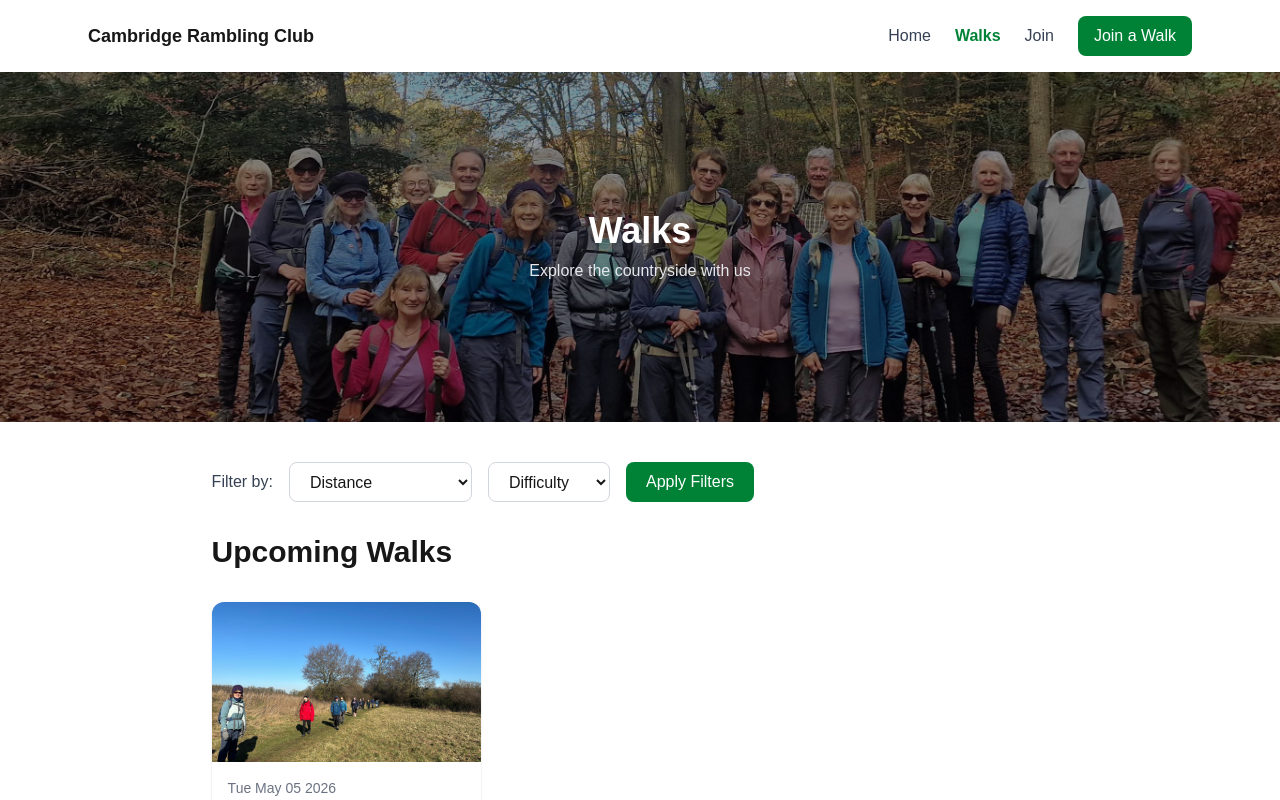
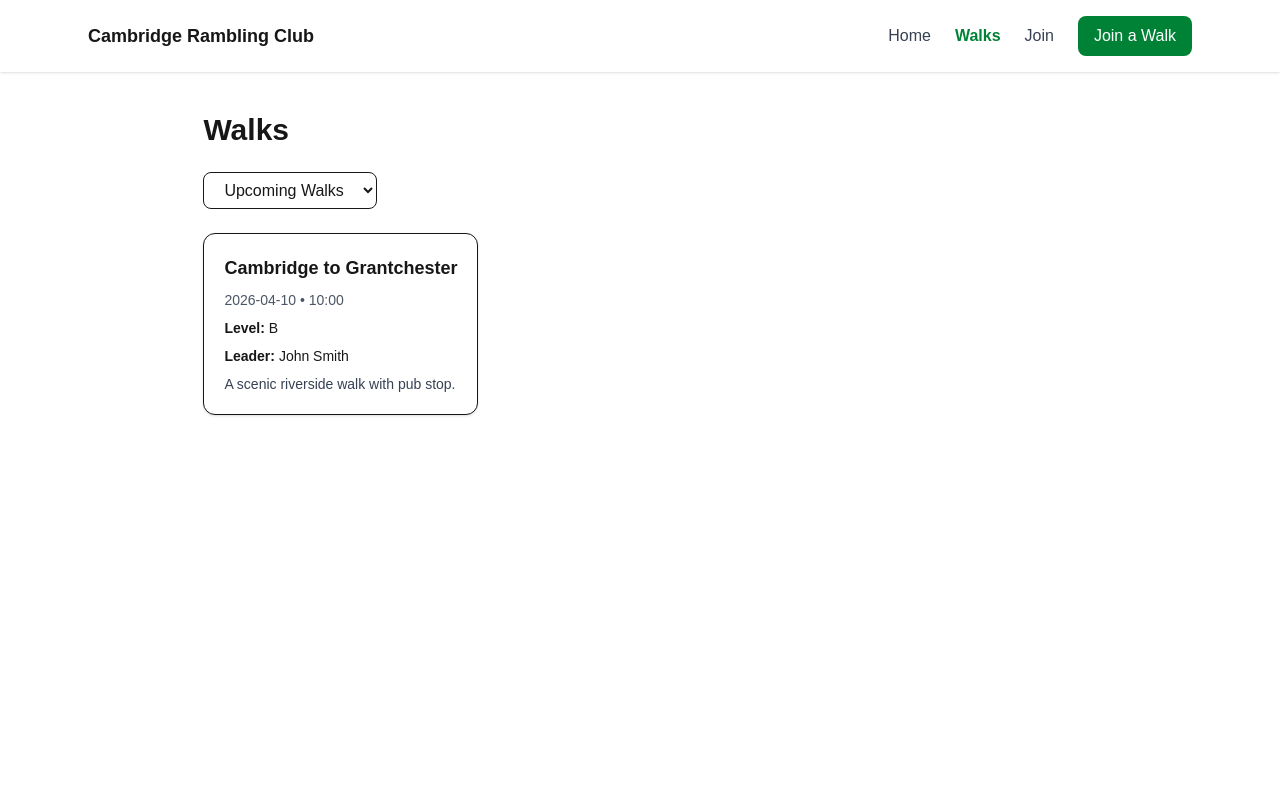
Before and after one commit to pelx/cambridge-rambling-club, a Next.js app: page /walks in a window 1280 px wide. Shown: the top 800 px of the page. Built offline with nearby package versions, Linux system fonts and the light colour scheme.

Commit message:
data attr walks change

```diff
--- /dev/null
+++ b/app/walks/id/page.tsx
@@ -0,0 +1,25 @@
+import { walks } from '@/lib/walks';
+
+export default function WalkDetail({ params }: any) {
+  const walk = walks.find(w => w.id === params.id);
+
+  if (!walk) return <div>Not found</div>;
+
+  return (
+    <section className="max-w-3xl mx-auto px-6 py-16">
+      <h1 className="text-3xl font-bold mb-4">
+        {walk.title}
+      </h1>
+
+      <img src={walk.image} className="rounded-xl mb-6" />
+
+      <p className="mb-4">{walk.description}</p>
+
+      <ul className="space-y-2">
+        <li>Date: {walk.date}</li>
+        <li>Distance: {walk.distance} km</li>
+        <li>Difficulty: {walk.difficulty}</li>
+      </ul>
+    </section>
+  );
+}
--- a/app/walks/page.tsx
+++ b/app/walks/page.tsx
@@ -1,40 +1,41 @@
+'use client';
+
+import { useState } from 'react';
 import Navbar from '../../components/Navbar';
-import PageHeader from '../../components/PageHeader';
-import FilterBar from '../../components/FilterBar';
 import WalkCard from '../../components/WalkCard';
-import CTASection from '../../components/CTASection';
+import WalkFilter from '../../components/WalkFilter';
 import { walks } from '../../lib/walks';
 
 export default function WalksPage() {
+    const [ filter, setFilter ] = useState<'upcoming' | 'past'>('upcoming');
+
+    const today = new Date();
+
+    const filteredWalks = walks.filter((walk) => {
+        const walkDate = new Date(walk.date);
+
+        return filter === 'upcoming'
+            ? walkDate >= today
+            : walkDate < today;
+    });
+
     return (
         <>
             <Navbar />
 
-            {/* Header */}
-            <PageHeader
-                title="Walks"
-                subtitle="Explore the countryside with us"
-                image="/images/hero.jpg"
-            />
-
             <div className="max-w-6xl mx-auto px-6 py-10">
 
-                <FilterBar />
+                <h1 className="text-3xl font-bold mb-6">Walks</h1>
 
-                <h2 className="text-2xl md:text-3xl font-semibold my-8">
-                    Upcoming Walks
-                </h2>
+                <WalkFilter value={filter} onChange={setFilter} />
 
-                {/* Walk grid */}
                 <div className="grid md:grid-cols-3 gap-6">
-                    {walks.map((walk) => (
+                    {filteredWalks.map((walk) => (
                         <WalkCard key={walk.id} walk={walk} />
                     ))}
                 </div>
 
             </div>
-
-            <CTASection />
         </>
     );
 }
--- a/components/WalkCard.tsx
+++ b/components/WalkCard.tsx
@@ -1,38 +1,38 @@
-import Link from 'next/link';
-import { Walk } from '@/lib/walks';
+type Props = {
+    walk: {
+        title: string;
+        date: string;
+        time: string;
+        level: string;
+        leader: string;
+        description: string;
+    };
+};
 
-export default function WalkCard({ walk }: { walk: Walk }) {
+export default function WalkCard({ walk }: Props) {
     return (
-        <div className="bg-white rounded-xl shadow-sm overflow-hidden">
-            <img
-                src={walk.image}
-                className="h-40 w-full object-cover"
-            />
+        <div className="border rounded-xl p-5 shadow-sm bg-white">
 
-            <div className="p-4">
-                <p className="text-sm text-gray-500">
-                    {new Date(walk.date).toDateString()}
-                </p>
+            <h3 className="text-lg font-semibold mb-2">
+                {walk.title}
+            </h3>
 
-                <h3 className="font-semibold text-lg">
-                    {walk.title}
-                </h3>
+            <p className="text-sm text-gray-600 mb-2">
+                {walk.date} • {walk.time}
+            </p>
 
-                <p className="text-sm">
-                    {walk.distance} km • {walk.difficulty}
-                </p>
+            <p className="text-sm mb-2">
+                <strong>Level:</strong> {walk.level}
+            </p>
 
-                <p className="text-sm text-gray-600 mt-2">
-                    {walk.description}
-                </p>
+            <p className="text-sm mb-2">
+                <strong>Leader:</strong> {walk.leader}
+            </p>
 
-                <Link
-                    href={`/walks/${ walk.id }`}
-                    className="inline-block mt-3 text-green-700"
-                >
-                    Details →
-                </Link>
-            </div>
+            <p className="text-gray-700 text-sm">
+                {walk.description}
+            </p>
+
         </div>
     );
 }
--- /dev/null
+++ b/components/WalkFilter.tsx
@@ -0,0 +1,23 @@
+'use client';
+
+type Props = {
+    value: 'upcoming' | 'past';
+    onChange: (value: 'upcoming' | 'past') => void;
+};
+
+export default function WalkFilter({ value, onChange }: Props) {
+    return (
+        <div className="mb-6">
+            <select
+                value={value}
+                onChange={(e) =>
+                    onChange(e.target.value as 'upcoming' | 'past')
+                }
+                className="border px-4 py-2 rounded-lg"
+            >
+                <option value="upcoming">Upcoming Walks</option>
+                <option value="past">Past Walks</option>
+            </select>
+        </div>
+    );
+}
--- a/lib/walks.ts
+++ b/lib/walks.ts
@@ -1,23 +1,30 @@
 export type Walk = {
-  id: string;
+  id: number;
   title: string;
-  date: string;
-  distance: number;
-  difficulty: 'Easy' | 'Moderate' | 'Hard';
-  location: string;
+  date: string; // YYYY-MM-DD
+  time: string;
+  level: 'A' | 'B' | 'C';
+  leader: string;
   description: string;
-  image: string;
 };
 
 export const walks: Walk[] = [
   {
-    id: 'grantchester-loop',
-    title: 'Grantchester Loop',
-    date: '2026-05-05',
-    distance: 8,
-    difficulty: 'Easy',
-    location: 'Grantchester',
-    description: 'Walk along the river to a lovely village.',
-    image: '/images/walk1.jpg',
+    id: 1,
+    title: "Cambridge to Grantchester",
+    date: "2026-04-10",
+    time: "10:00",
+    level: "B",
+    leader: "John Smith",
+    description: "A scenic riverside walk with pub stop."
+  },
+  {
+    id: 2,
+    title: "Wandlebury Loop",
+    date: "2026-03-01",
+    time: "09:30",
+    level: "A",
+    leader: "Sarah Brown",
+    description: "Challenging hills with woodland views."
   },
 ];
```
